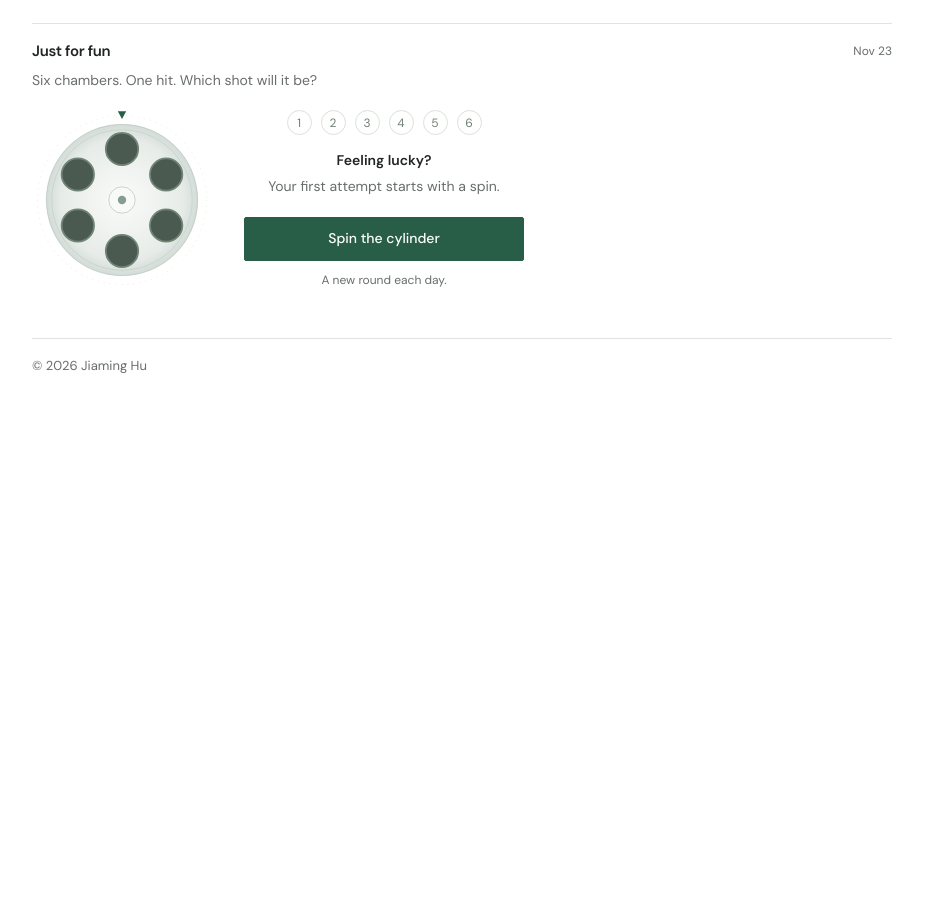
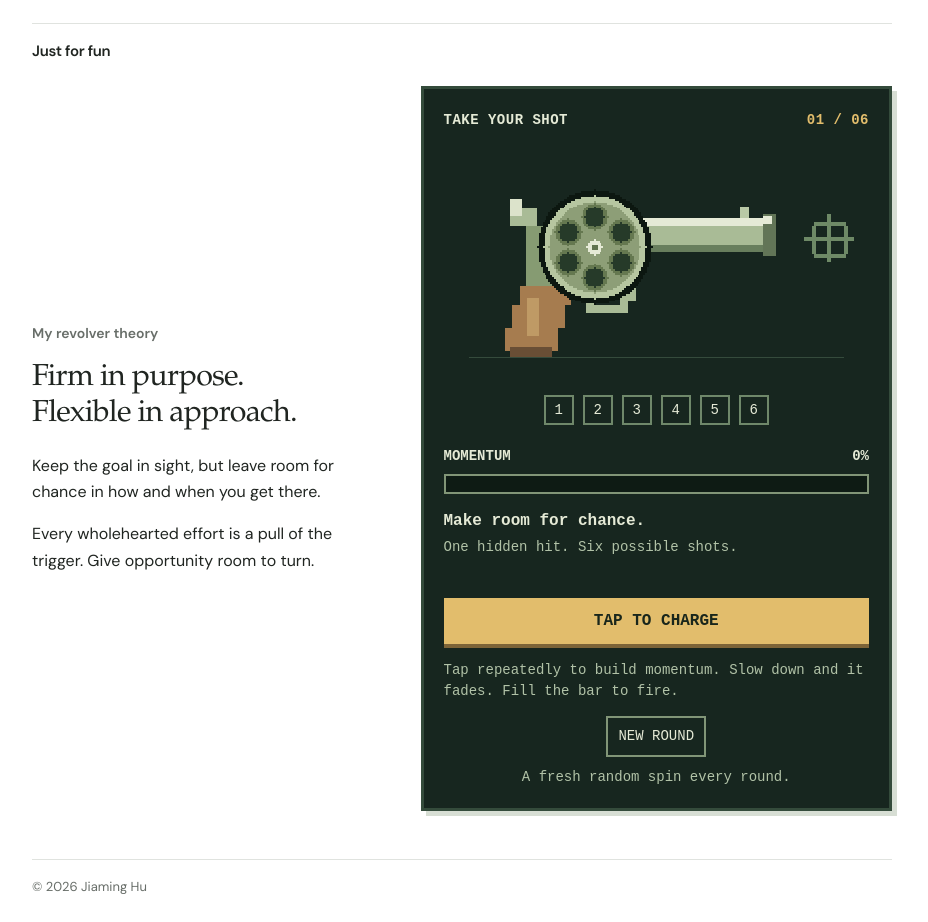
Before and after one commit to brownight/jiaminghu.github.io, a plain HTML site: page life.html in a window 1280 px wide. Shown: the part 1646-2568 px from the top of the page, without its empty margins (178-1106 px from the left). Before the commit the page ends 2046 px from the top, so only its background shows below. Drawn offline with Linux system fonts and the light colour scheme.

Commit message:
Rework revolver game with tap charging, fresh randomness, and pixel art

```diff
--- a/assets/game-core.mjs
+++ b/assets/game-core.mjs
@@ -1,26 +1,31 @@
-export function localDay(date = new Date()) {
-  return [date.getFullYear(), String(date.getMonth() + 1).padStart(2, '0'), String(date.getDate()).padStart(2, '0')].join('-');
-}
+export const CHARGE_MAX = 100;
+export const CHARGE_PER_TAP = 22;
+export const CHARGE_DECAY_PER_SECOND = 24;
 
-export function newRound(day, hitAt) {
+// A fresh round samples a new position. Nothing is seeded by date or persisted.
+export function newRound(hitAt = chooseHit()) {
   if (!Number.isInteger(hitAt) || hitAt < 1 || hitAt > 6) throw new RangeError('hitAt must be between 1 and 6');
-  return { day, hitAt, attempts: 0, spun: false };
-}
-
-export function restoreRound(raw, day) {
-  try {
-    const value = JSON.parse(raw);
-    if (!value || value.day !== day || !Number.isInteger(value.hitAt) || value.hitAt < 1 || value.hitAt > 6 || !Number.isInteger(value.attempts) || value.attempts < 0 || value.attempts > value.hitAt || typeof value.spun !== 'boolean' || (!value.spun && value.attempts !== 0)) return null;
-    return { day, hitAt: value.hitAt, attempts: value.attempts, spun: value.spun };
-  } catch { return null; }
+  return { hitAt, attempts: 0 };
 }
 
 export function takeShot(round) {
-  if (!round.spun || round.attempts >= round.hitAt) return round;
+  if (round.attempts >= round.hitAt) return round;
   return { ...round, attempts: round.attempts + 1 };
 }
 
 export function hasHit(round) { return round.attempts === round.hitAt; }
+
+function clampCharge(charge) {
+  return Math.max(0, Math.min(CHARGE_MAX, charge));
+}
+
+export function decayCharge(charge, elapsedMs) {
+  return clampCharge(charge - CHARGE_DECAY_PER_SECOND * Math.max(0, elapsedMs) / 1000);
+}
+
+export function addCharge(charge) {
+  return clampCharge(charge + CHARGE_PER_TAP);
+}
 
 export function chooseHit(cryptoSource = globalThis.crypto) {
   const bytes = new Uint8Array(1);
--- a/assets/revolver.js
+++ b/assets/revolver.js
@@ -1,104 +1,175 @@
-import { localDay, newRound, restoreRound, takeShot, hasHit, chooseHit } from './game-core.mjs';
+import { newRound, takeShot, hasHit, decayCharge, addCharge } from './game-core.mjs?v=charge-1';
 
-const key = 'jiaminghu-revolver-v1';
 const play = document.querySelector('#play-button');
-const replay = document.querySelector('#replay-button');
-const cylinder = document.querySelector('#cylinder');
+const restart = document.querySelector('#new-round-button');
 const title = document.querySelector('#result-title');
 const detail = document.querySelector('#result-detail');
-const burst = document.querySelector('#hit-burst');
-const reduceMotion = matchMedia('(prefers-reduced-motion: reduce)');
-let round;
-let busy = false;
-let rotation = 0;
+const meter = document.querySelector('#charge-meter');
+const percent = document.querySelector('#charge-value');
+const shotLabel = document.querySelector('#shot-label');
+const canvas = document.querySelector('#revolver-scene');
+const ctx = canvas.getContext('2d');
+const reducedMotion = matchMedia('(prefers-reduced-motion: reduce)');
+let round = newRound();
+let charge = 0;
+let lastTime = performance.now();
+let busyUntil = 0;
+let animation = '';
+let restoreControlFocus = false;
+let lastPaintedCharge = -1;
+let lastFrame = -1;
 
-function save() { try { localStorage.setItem(key, JSON.stringify(round)); } catch { /* The game also works without persistent storage. */ } }
-function syncDay() {
-  const today = localDay();
-  if (round?.day === today) return;
-  let saved;
-  try { saved = localStorage.getItem(key); } catch { saved = null; }
-  round = restoreRound(saved, today) || newRound(today, chooseHit());
-  rotation = round.spun ? 1440 - Math.max(0, round.attempts - 1) * 60 : 0;
-  save();
+function updateCharge(now) {
+  charge = decayCharge(charge, now - lastTime);
+  lastTime = now;
+  const value = Math.floor(charge);
+  if (value === lastPaintedCharge) return;
+  lastPaintedCharge = value;
+  meter.value = value;
+  meter.textContent = `${value}%`;
+  percent.textContent = `${value}%`;
 }
 
-function render() {
+function renderState() {
   const hit = hasHit(round);
-  const date = new Date();
-  document.querySelector('#day-label').textContent = date.toLocaleDateString('en-US', { month: 'short', day: 'numeric' });
-  cylinder.style.transform = `rotate(${rotation}deg)`;
-  document.querySelectorAll('[data-chamber]').forEach((el, i) => {
-    el.classList.toggle('miss', i < round.attempts && i + 1 !== round.hitAt);
-    el.classList.toggle('hit', hit && i + 1 === round.hitAt);
+  const busy = busyUntil > performance.now();
+  play.disabled = busy || hit;
+  restart.disabled = busy;
+  play.textContent = busy ? (animation === 'spin' ? 'SPINNING…' : 'FIRING…') : hit ? 'HIT!' : 'TAP TO CHARGE';
+  shotLabel.textContent = `${String(hit ? round.attempts : round.attempts + 1).padStart(2, '0')} / 06`;
+  document.querySelectorAll('[data-attempt]').forEach((el, i) => {
+    const taken = i < round.attempts;
+    const success = hit && i + 1 === round.attempts;
+    el.classList.toggle('miss', taken && !success);
+    el.classList.toggle('hit', success);
+    el.setAttribute('aria-label', `Shot ${i + 1}: ${success ? 'hit' : taken ? 'empty' : 'not taken'}`);
   });
-  document.querySelectorAll('[data-attempt]').forEach((el, i) => {
-    el.classList.toggle('miss', i < round.attempts && i + 1 !== round.hitAt);
-    el.classList.toggle('hit', hit && i + 1 === round.hitAt);
-    el.setAttribute('aria-label', `Attempt ${i + 1}: ${i >= round.attempts ? 'not taken' : i + 1 === round.hitAt ? 'hit' : 'empty'}`);
-  });
-  burst.hidden = !hit;
-  play.disabled = busy || hit;
-  replay.hidden = !hit;
-  replay.disabled = busy;
   if (hit) {
-    title.textContent = `Shot ${round.attempts} — a hit.`;
-    detail.textContent = 'Nice! Come back tomorrow for a new round.';
-    play.textContent = "Today's round complete";
-  } else if (!round.spun) {
-    title.textContent = 'Feeling lucky?';
-    detail.textContent = 'Your first attempt starts with a spin.';
-    play.textContent = 'Spin the cylinder';
-  } else if (round.attempts === 0) {
-    title.textContent = 'All set.';
-    detail.textContent = 'Ready for your first attempt?';
-    play.textContent = 'Take shot 1';
+    title.textContent = `Shot ${round.attempts} — a hit!`;
+    detail.textContent = 'Your effort found its moment. Try a new round?';
+  } else if (round.attempts) {
+    title.textContent = `Shot ${round.attempts} — empty.`;
+    detail.textContent = 'A different chamber. Build momentum again.';
   } else {
-    title.textContent = `Shot ${round.attempts} — an empty chamber.`;
-    detail.textContent = 'Not this one. Try the next chamber.';
-    play.textContent = `Take shot ${round.attempts + 1}`;
+    title.textContent = 'Make room for chance.';
+    detail.textContent = 'One hidden hit. Six possible shots.';
   }
 }
 
-const pause = ms => new Promise(resolve => setTimeout(resolve, reduceMotion.matches ? 0 : ms));
-play.addEventListener('click', async () => {
-  if (busy) return;
-  syncDay();
-  if (hasHit(round)) { render(); return; }
-  busy = true;
-  play.disabled = true;
-  if (!round.spun) {
-    cylinder.classList.add('spinning');
-    rotation += 1440;
-    cylinder.style.transform = `rotate(${rotation}deg)`;
-    title.textContent = 'Spinning…';
-    play.textContent = 'Spinning…';
-    await pause(1100);
-    cylinder.classList.remove('spinning');
-    round = { ...round, spun: true };
-  } else {
-    if (round.attempts > 0) rotation -= 60;
-    cylinder.style.transform = `rotate(${rotation}deg)`;
-    play.textContent = 'Taking a shot…';
-    await pause(650);
+// Draw at low resolution with solid square pixels; no image assets or smoothing.
+function pixelCircle(x, y, radius, color) {
+  ctx.fillStyle = color;
+  for (let yy = -radius; yy <= radius; yy++) {
+    for (let xx = -radius; xx <= radius; xx++) {
+      if (xx * xx + yy * yy <= radius * radius) ctx.fillRect(x + xx, y + yy, 1, 1);
+    }
+  }
+}
+function rect(x, y, w, h, color) { ctx.fillStyle = color; ctx.fillRect(x, y, w, h); }
+function drawScene(now) {
+  const phase = animation === 'spin' && !reducedMotion.matches ? Math.floor(now / 85) % 6 : 0;
+  const firing = animation === 'fire' && !reducedMotion.matches;
+  const frame = phase + (firing ? 10 : 0) + round.attempts * 20 + (hasHit(round) ? 200 : 0);
+  if (frame === lastFrame) return;
+  lastFrame = frame;
+  rect(0, 0, 224, 128, '#17261f');
+  rect(13, 113, 198, 1, '#354b3c');
+  // Small pixel revolver, pointed toward an abstract target.
+  rect(101, 40, 70, 18, '#a9bb96');
+  rect(101, 40, 70, 4, '#e5ead6');
+  rect(101, 54, 70, 4, '#687e5d');
+  rect(168, 38, 7, 22, '#627557');
+  rect(168, 39, 5, 4, '#e5ead6');
+  rect(156, 34, 5, 6, '#b9c9a6');
+  rect(43, 44, 25, 35, '#869b72');
+  rect(35, 35, 14, 9, '#a9bb96');
+  rect(35, 30, 6, 9, '#dce3cb');
+  rect(40, 76, 27, 10, '#a67c4f');
+  rect(36, 86, 28, 12, '#a67c4f');
+  rect(32, 98, 28, 12, '#a67c4f');
+  rect(35, 108, 22, 5, '#694e35');
+  rect(44, 82, 6, 20, '#bf9a65');
+  rect(72, 78, 29, 4, '#a9bb96');
+  rect(97, 72, 4, 12, '#a9bb96');
+  rect(75, 82, 22, 8, '#a9bb96');
+  rect(79, 78, 14, 8, '#17261f');
+  rect(80, 72, 4, 9, '#dce3cb');
+  pixelCircle(79, 55, 30, '#0c1710');
+  pixelCircle(79, 55, 27, '#b6c6a0');
+  pixelCircle(79, 55, 24, '#8d9e77');
+  const positions = [[0,-16],[14,-8],[14,8],[0,16],[-14,8],[-14,-8]];
+  positions.forEach(([dx, dy], i) => {
+    const chamber = (i - phase + 6) % 6;
+    const fired = chamber < round.attempts;
+    const successful = hasHit(round) && chamber + 1 === round.attempts;
+    pixelCircle(79 + dx, 55 + dy, 7, '#657850');
+    pixelCircle(79 + dx, 55 + dy, 5, successful ? '#e2bd6c' : fired ? '#607455' : '#263a29');
+  });
+  pixelCircle(79, 55, 4, '#e5ead6');
+  rect(78, 54, 3, 3, '#61744f');
+  const target = hasHit(round) ? '#e2bd6c' : '#6e8966';
+  rect(202, 38, 2, 25, target); rect(190, 50, 26, 2, target);
+  rect(195, 42, 17, 2, target); rect(195, 59, 17, 2, target);
+  rect(194, 44, 2, 15, target); rect(211, 44, 2, 15, target);
+  if (firing) {
+    rect(178, 46, 10, 8, '#e2bd6c'); rect(181, 42, 3, 16, '#e2bd6c');
+    rect(190, 49, 8, 2, '#e5ead6');
+  }
+  if (hasHit(round)) {
+    rect(200, 47, 6, 8, '#e2bd6c');
+    rect(188, 34, 3, 3, '#e2bd6c'); rect(215, 66, 3, 3, '#e2bd6c');
+  }
+}
+
+play.addEventListener('keydown', event => {
+  // Holding a key is not repeated effort: require discrete taps/presses.
+  if (event.repeat && (event.key === ' ' || event.key === 'Enter')) event.preventDefault();
+});
+play.addEventListener('click', () => {
+  const now = performance.now();
+  if (now < busyUntil || hasHit(round)) return;
+  updateCharge(now);
+  charge = addCharge(charge);
+  if (charge >= 100) {
+    restoreControlFocus = document.activeElement === play;
     round = takeShot(round);
+    charge = 0;
+    animation = 'fire';
+    busyUntil = now + 450;
+    renderState();
   }
-  busy = false;
-  save();
-  render();
+  updateCharge(now);
+  drawScene(now);
 });
-
-replay.addEventListener('click', () => {
-  if (busy) return;
-  syncDay();
-  round = newRound(round.day, round.hitAt);
-  rotation = 0;
-  save();
-  render();
+restart.addEventListener('click', () => {
+  const now = performance.now();
+  if (now < busyUntil) return;
+  restoreControlFocus = document.activeElement === restart;
+  round = newRound();
+  charge = 0;
+  lastTime = now;
+  animation = 'spin';
+  busyUntil = now + 650;
+  lastFrame = -1;
+  renderState();
+  updateCharge(now);
+  drawScene(now);
 });
-
-document.addEventListener('visibilitychange', () => {
-  if (!document.hidden && !busy) { syncDay(); render(); }
-});
-syncDay();
-render();
+function tick(now) {
+  updateCharge(now);
+  if (animation && now >= busyUntil) {
+    animation = '';
+    renderState();
+    if (restoreControlFocus && [document.body, play, restart].includes(document.activeElement)) {
+      (hasHit(round) ? restart : play).focus({ preventScroll: true });
+    }
+    restoreControlFocus = false;
+  }
+  drawScene(now);
+  requestAnimationFrame(tick);
+}
+// Never restore yesterday's outcome: every page load and new round is a fresh draw.
+renderState();
+updateCharge(lastTime);
+drawScene(lastTime);
+requestAnimationFrame(tick);
--- a/assets/style.css
+++ b/assets/style.css
@@ -96,36 +96,43 @@ h2 { font-weight: 600; font-size: 1.05rem; line-height: 1.4; letter-spacing: -.0
 .publication-meta a:hover { text-decoration: underline; }
 .publication-meta span { margin-inline: 5px; }
 
-/* A compact, optional game beneath the photography section. */
+/* A personal note beside a pixel-style game. */
 .chance-game { scroll-margin-top: 24px; }
-.game-layout { display: grid; grid-template-columns: 180px minmax(0, 280px); gap: 32px; align-items: center; margin-top: 19px; }
-.game-controls { min-width: 0; }
-.game-heading { display: flex; justify-content: space-between; align-items: flex-start; gap: 8px; }
-.game-heading h2 { margin-bottom: 8px; }
-.day-label { font-size: .75rem; white-space: nowrap; color: var(--muted); padding-top: 1px; }
-.game-intro { font-size: .875rem; line-height: 1.5; color: var(--muted); margin-bottom: 0; }
-.cylinder-stage { position: relative; width: min(180px, 100%); margin: 0 auto; }
-.cylinder-art { width: 100%; overflow: visible; }
-.outer-orbit { fill: none; stroke: #dbe4dc; stroke-dasharray: 2 8; }
-.pointer { fill: var(--accent); }
-.cylinder { transform-origin: 150px 150px; transition: transform .65s cubic-bezier(.15,.65,.2,1); }
-.cylinder.spinning { transition: transform 1.1s cubic-bezier(.12,.67,.15,1); }
-.chamber { fill: #4a5a50; stroke: #718577; stroke-width: 3; transition: fill .3s, stroke .3s; }
-.chamber.miss { fill: #c3cfc6; stroke: #a8b8ad; }
-.chamber.hit { fill: #c29a4e; stroke: #ead79e; stroke-width: 4; }
-.hit-burst { position: absolute; left: 50%; top: 6%; transform: translate(-50%,-50%); font-size: 2.3rem; color: #c29a4e; pointer-events: none; animation: reveal .5s ease-out; }
-.attempts { list-style: none; padding: 0; display: flex; justify-content: center; gap: 9px; margin: 0 0 15px; }
-.attempts li { width: 25px; height: 25px; display: grid; place-items: center; border: 1px solid #d9e2d9; border-radius: 50%; font-size: .75rem; color: #717f74; line-height: 1; }
-.attempts li.miss { background: #e6ece6; border-color: #e6ece6; color: #6e7e72; }
-.attempts li.hit { background: var(--accent); color: #fff; border-color: var(--accent); }
-.result { min-height: 67px; text-align: center; }
-.result strong { display: block; font-size: .875rem; font-weight: 600; line-height: 1.45; }
-.result p { font-size: .875rem; line-height: 1.5; color: var(--muted); margin: 5px 0 12px; }
-.primary-button { background: var(--accent); color: #fff; border: 1px solid var(--accent); border-radius: 2px; width: 100%; min-height: 42px; padding: 9px 12px; font-size: .875rem; font-weight: 500; transition: background .2s; }
-.primary-button:hover:enabled { background: #1e4c38; }
-.primary-button:disabled { opacity: .65; }
-.text-button { display: block; background: transparent; border: 0; color: var(--accent); font-size: .875rem; padding: 7px 3px; margin: 4px auto 0; text-decoration: underline; text-underline-offset: 4px; }
-.game-footnote { font-size: .75rem; line-height: 1.5; color: var(--muted); text-align: center; margin: 10px 0 0; }
+.revolver-layout { display: grid; grid-template-columns: minmax(0, .85fr) minmax(0, 1.15fr); gap: 40px; align-items: center; margin-top: 24px; }
+.theory-note h3 { margin: 0 0 20px; font: 400 1.9rem/1.2 var(--serif); letter-spacing: -.025em; }
+.theory-note p { margin-bottom: 16px; }
+.theory-note p:last-child { margin-bottom: 0; }
+.pixel-game { --pixel-bg: #17261f; --pixel-ink: #e5ead6; --pixel-dim: #b1c2a7; --pixel-gold: #e2bd6c; padding: 20px; border: 3px solid #344b3b; box-shadow: 5px 5px 0 #d7ded4; background: var(--pixel-bg); color: var(--pixel-ink); font-family: 'Courier New', Courier, monospace; }
+.pixel-heading { display: flex; justify-content: space-between; align-items: baseline; gap: 12px; font-size: .875rem; font-weight: 700; letter-spacing: .035em; }
+#shot-label { white-space: nowrap; color: var(--pixel-gold); }
+#revolver-scene { display: block; width: 100%; height: auto; image-rendering: pixelated; margin: 10px 0; }
+.pixel-game .attempts { list-style: none; padding: 0; display: flex; justify-content: center; gap: 9px; margin: 0 0 20px; }
+.pixel-game .attempts li { width: 30px; height: 30px; display: grid; place-items: center; border: 2px solid #6f886a; font-size: .875rem; line-height: 1; }
+.pixel-game .attempts li.miss { background: #334636; border-color: #334636; color: #9aae93; }
+.pixel-game .attempts li.hit { background: var(--pixel-gold); border-color: var(--pixel-gold); color: var(--pixel-bg); }
+.charge-label { display: flex; justify-content: space-between; gap: 12px; font-size: .875rem; font-weight: 700; margin-bottom: 6px; }
+#charge-meter { display: block; width: 100%; height: 20px; border: 2px solid #819577; border-radius: 0; padding: 3px; appearance: none; background: #0e1b14; accent-color: var(--pixel-gold); }
+#charge-meter::-webkit-progress-bar { background: #0e1b14; }
+#charge-meter::-webkit-progress-value { background: repeating-linear-gradient(90deg, var(--pixel-gold) 0 12px, #17261f 12px 15px); }
+#charge-meter::-moz-progress-bar { background: repeating-linear-gradient(90deg, var(--pixel-gold) 0 12px, #17261f 12px 15px); }
+.pixel-game .result { min-height: 88px; margin-top: 16px; }
+.pixel-game .result strong { display: block; font-size: 1rem; line-height: 1.4; }
+.pixel-game .result p { font-size: .875rem; line-height: 1.5; color: var(--pixel-dim); margin: 5px 0 14px; }
+.charge-button { width: 100%; min-height: 48px; padding: 10px; border: 0; border-bottom: 4px solid #7d6438; border-radius: 0; background: var(--pixel-gold); color: #19261b; font-family: inherit; font-size: 1rem; font-weight: 700; touch-action: manipulation; user-select: none; -webkit-user-select: none; }
+.charge-button:hover:enabled { background: #f0d08c; }
+.charge-button:active:enabled { border-bottom-width: 2px; transform: translateY(2px); }
+.charge-button:disabled { background: #879a79; border-color: #53694c; color: #15221a; }
+.charge-help { margin: 12px 0 14px; color: var(--pixel-dim); font-size: .875rem; line-height: 1.5; }
+.new-round-button { display: block; min-height: 40px; padding: 7px 10px; margin-inline: auto; background: none; border: 2px solid #819577; border-radius: 0; color: var(--pixel-ink); font-size: .875rem; font-family: inherit; }
+.new-round-button:hover:enabled { background: #304332; }
+.new-round-button:disabled { opacity: .6; }
+.pixel-game button:focus-visible { outline: 2px solid var(--pixel-ink); outline-offset: 4px; }
+.pixel-game .game-footnote { margin: 10px 0 0; text-align: center; color: var(--pixel-dim); font-size: .875rem; line-height: 1.5; }
+@media (max-width: 680px) {
+  .revolver-layout { grid-template-columns: minmax(0, 1fr); gap: 25px; }
+  .theory-note { max-width: 440px; }
+  .pixel-game { width: 100%; max-width: 450px; padding: 16px; }
+}
 
 .life > .page-heading { margin-bottom: 20px; }
 .life > p { max-width: 620px; }
@@ -169,8 +176,6 @@ h2 { font-weight: 600; font-size: 1.05rem; line-height: 1.4; letter-spacing: -.0
   .bio h1 { font-size: 2.35rem; margin-bottom: 20px; }
   .news-window { max-height: 18rem; }
   .news-list li { grid-template-columns: minmax(0, 1fr); gap: 3px; margin-bottom: 17px; }
-  .game-layout { grid-template-columns: minmax(0, 1fr); gap: 20px; max-width: 300px; }
-  .cylinder-stage { width: 150px; }
   .page-heading { padding-top: 27px; margin-bottom: 24px; }
   h1 { font-size: 2.25rem; }
   .site-footer { margin-top: 32px; font-size: .75rem; flex-wrap: wrap; gap: 8px; }
--- a/life.html
+++ b/life.html
@@ -5,10 +5,10 @@
   <meta name="viewport" content="width=device-width, initial-scale=1">
   <meta name="description" content="Outside of research: fitness, basketball, hiking, photography, and a little game of chance.">
   <title>Personal Life · Jiaming Hu</title>
-  <link rel="stylesheet" href="assets/style.css">
+  <link rel="stylesheet" href="assets/style.css?v=charge-1">
   <script src="assets/site.js" defer></script>
   <script src="assets/gallery.js" defer></script>
-  <script src="assets/revolver.js" type="module"></script>
+  <script src="assets/revolver.js?v=charge-1" type="module"></script>
 </head>
 <body>
   <a class="skip" href="#main">Skip to content</a>
@@ -28,38 +28,28 @@
       </div>
     </section>
     <section id="fun" class="home-section chance-game" aria-labelledby="game-heading">
-      <div class="game-heading"><h2 id="game-heading">Just for fun</h2><span class="day-label" id="day-label"></span></div>
-      <p class="game-intro">Six chambers. One hit. Which shot will it be?</p>
-      <div class="game-layout">
-        <div class="cylinder-stage" aria-hidden="true">
-          <svg class="cylinder-art" viewBox="0 0 300 300" focusable="false">
-            <defs><radialGradient id="metal"><stop offset="0" stop-color="#fafbf9"/><stop offset=".8" stop-color="#e7ece9"/><stop offset="1" stop-color="#d3dcd7"/></radialGradient></defs>
-            <circle class="outer-orbit" cx="150" cy="150" r="141"/>
-            <path class="pointer" d="M143 2 L157 2 L150 15 Z"/>
-            <g id="cylinder" class="cylinder">
-              <circle cx="150" cy="150" r="126" fill="url(#metal)" stroke="#aebcb4"/>
-              <circle cx="150" cy="150" r="117" fill="none" stroke="#c1ccc5"/>
-              <circle class="chamber" data-chamber="0" cx="150" cy="65" r="27"/>
-              <circle class="chamber" data-chamber="1" cx="223.61" cy="107.5" r="27"/>
-              <circle class="chamber" data-chamber="2" cx="223.61" cy="192.5" r="27"/>
-              <circle class="chamber" data-chamber="3" cx="150" cy="235" r="27"/>
-              <circle class="chamber" data-chamber="4" cx="76.39" cy="192.5" r="27"/>
-              <circle class="chamber" data-chamber="5" cx="76.39" cy="107.5" r="27"/>
-              <circle cx="150" cy="150" r="22" fill="#f8faf8" stroke="#acbab1"/>
-              <circle cx="150" cy="150" r="7" fill="#879d90"/>
-            </g>
-          </svg>
-          <div id="hit-burst" class="hit-burst" hidden><span>✦</span></div>
+      <h2 id="game-heading">Just for fun</h2>
+      <div class="revolver-layout">
+        <div class="theory-note">
+          <p class="eyebrow">My revolver theory</p>
+          <h3>Firm in purpose.<br>Flexible in approach.</h3>
+          <p>Keep the goal in sight, but leave room for chance in how and when you get there.</p>
+          <p>Every wholehearted effort is a pull of the trigger. Give opportunity room to turn.</p>
         </div>
-        <div class="game-controls">
-        <ol class="attempts" aria-label="Your attempts"><li data-attempt="1">1</li><li data-attempt="2">2</li><li data-attempt="3">3</li><li data-attempt="4">4</li><li data-attempt="5">5</li><li data-attempt="6">6</li></ol>
-        <div class="result" role="status" aria-live="polite" aria-atomic="true"><strong id="result-title">Feeling lucky?</strong><p id="result-detail">Your first attempt starts with a spin.</p></div>
-        <button id="play-button" class="primary-button" type="button" disabled>Spin the cylinder</button>
-        <button id="replay-button" class="text-button" type="button" hidden>Replay today's round</button>
-        <p class="game-footnote">A new round each day.</p>
+        <div class="pixel-game" aria-label="Revolver game">
+          <div class="pixel-heading"><span>TAKE YOUR SHOT</span><span id="shot-label">01 / 06</span></div>
+          <canvas id="revolver-scene" width="224" height="128" aria-hidden="true"></canvas>
+          <ol class="attempts" aria-label="Your shots"><li data-attempt="1">1</li><li data-attempt="2">2</li><li data-attempt="3">3</li><li data-attempt="4">4</li><li data-attempt="5">5</li><li data-attempt="6">6</li></ol>
+          <div class="charge-label"><label for="charge-meter">MOMENTUM</label><span id="charge-value" aria-hidden="true">0%</span></div>
+          <progress id="charge-meter" max="100" value="0">0%</progress>
+          <div class="result" role="status" aria-live="polite" aria-atomic="true"><strong id="result-title">Make room for chance.</strong><p id="result-detail">One hidden hit. Six possible shots.</p></div>
+          <button id="play-button" class="charge-button" type="button" aria-describedby="charge-help" disabled>TAP TO CHARGE</button>
+          <p id="charge-help" class="charge-help">Tap repeatedly to build momentum. Slow down and it fades. Fill the bar to fire.</p>
+          <button id="new-round-button" class="new-round-button" type="button" disabled>NEW ROUND</button>
+          <p class="game-footnote">A fresh random spin every round.</p>
+          <noscript><p>Enable JavaScript to play.</p></noscript>
         </div>
       </div>
-      <noscript><p>Enable JavaScript to try the game.</p></noscript>
     </section>
   </main>
   <dialog class="photo-viewer" aria-label="Photo viewer">
```
Also changed, not shown: tests/game.test.mjs (+64 -18 lines), 1 other file.
